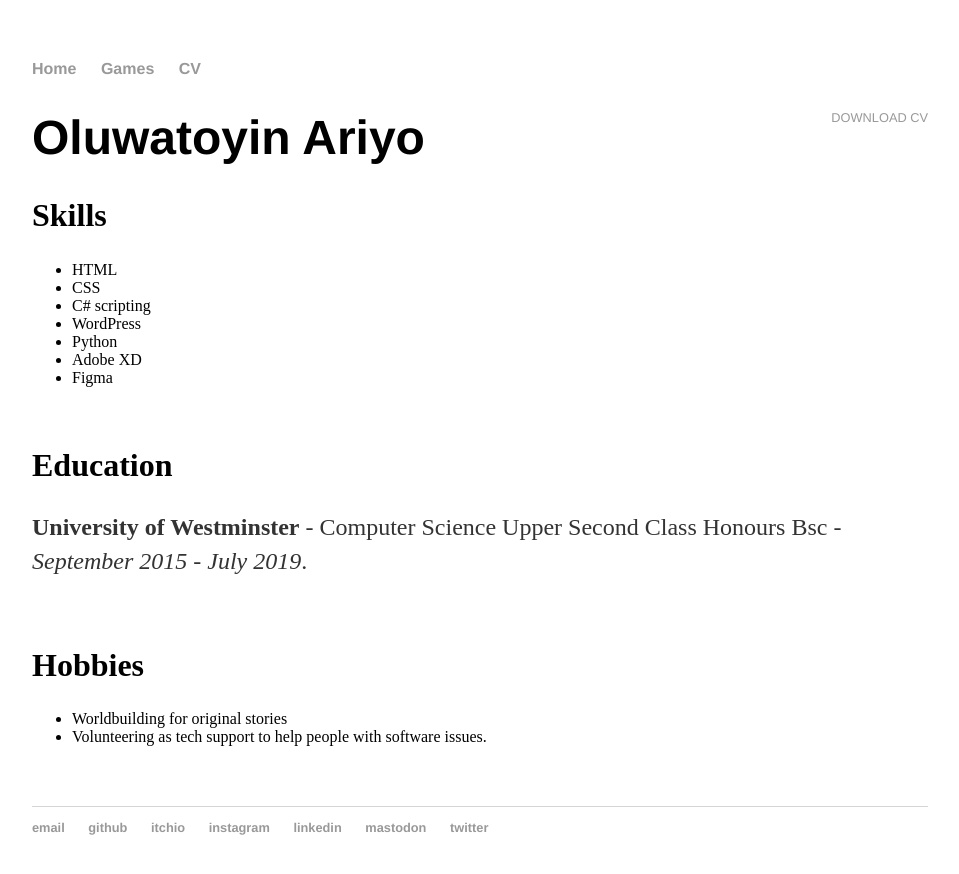
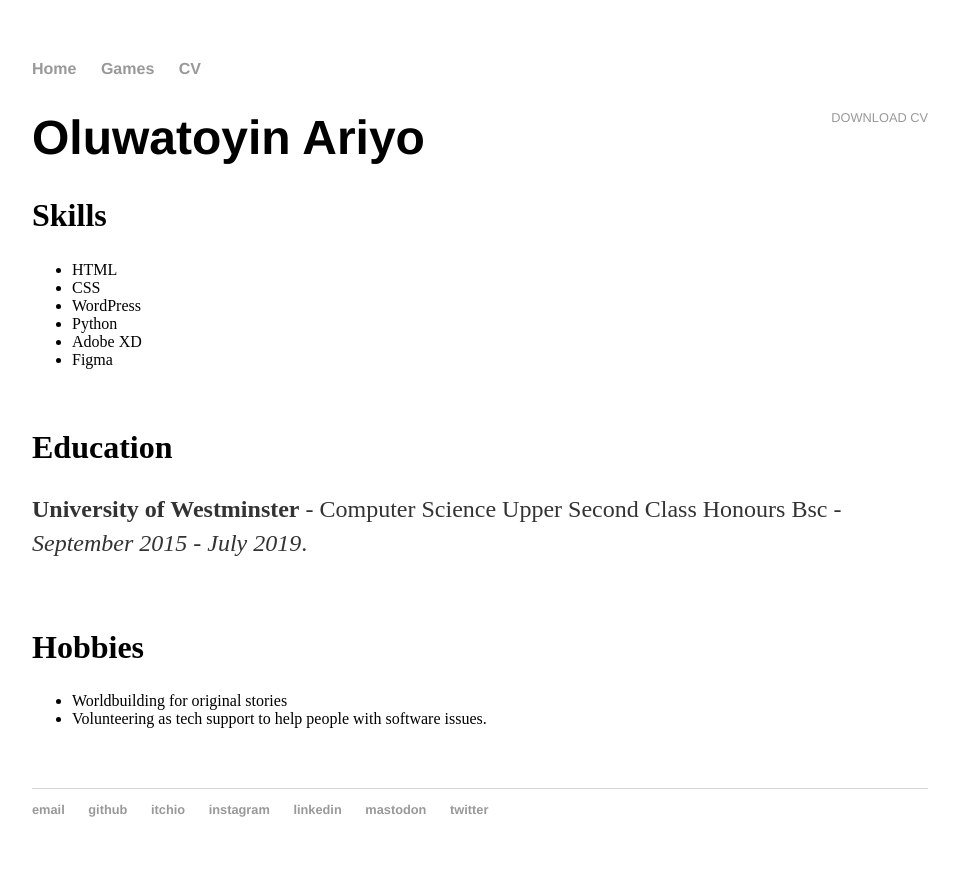
Before and after one commit to toyinariyo/toyinariyo.github.io, a Jekyll site: the page built from CV/index.html, in a window 1280 px wide. Shown: the top 874 px of the page, without its empty margins (160-1119 px from the left). Built offline with Jekyll 4.4.1, drawn with Linux system fonts in a browser that asks for light colours.

Commit message:
Remove C# scripting from skills

```diff
--- a/CV/index.html
+++ b/CV/index.html
@@ -10,7 +10,6 @@ title: Oluwatoyin Ariyo CV
     <ul>
      <li>HTML</li>
      <li>CSS</li>
-     <li>C# scripting</li>
      <li>WordPress</li>
      <li>Python</li>
      <li>Adobe XD</li>
```
